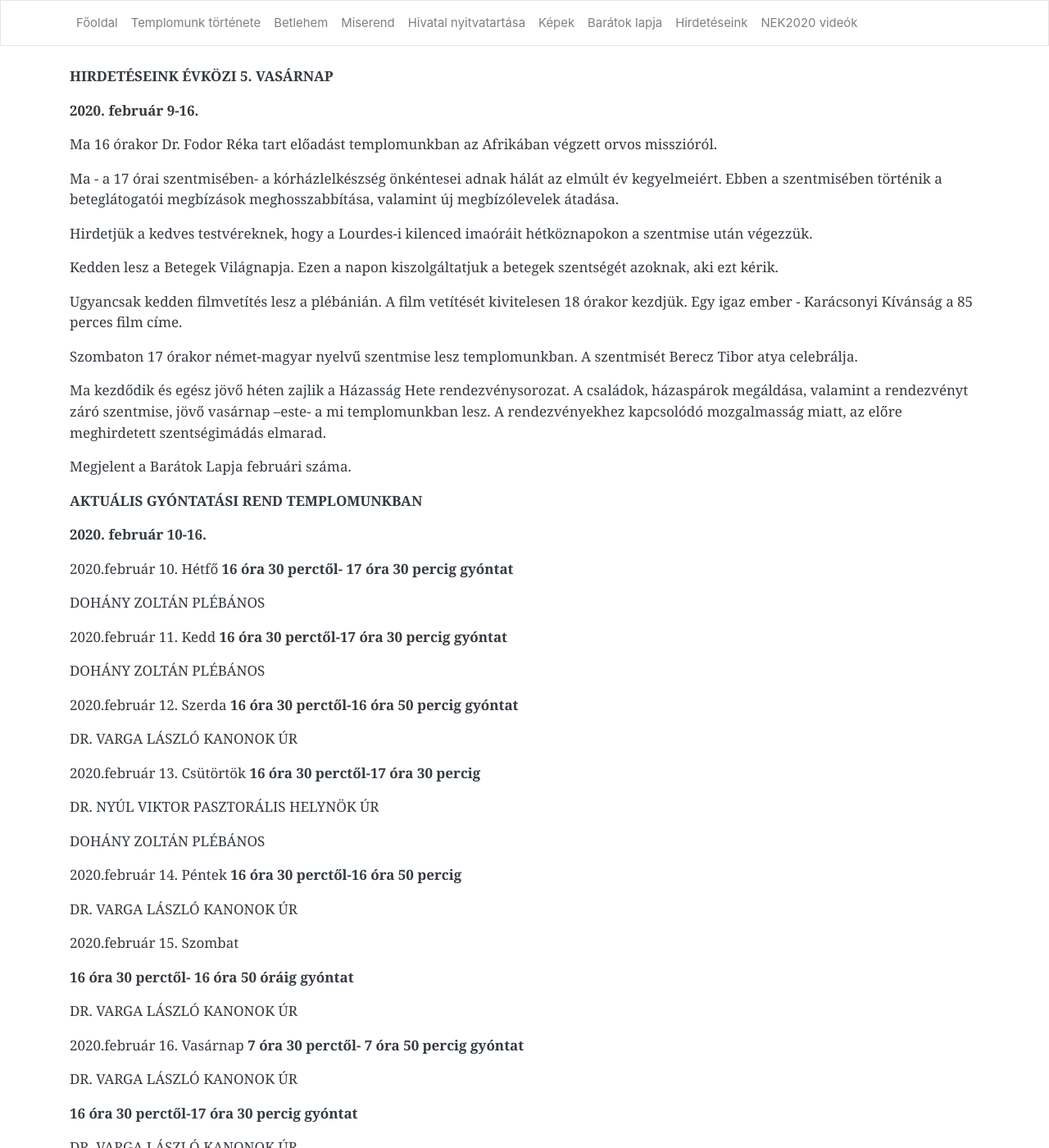
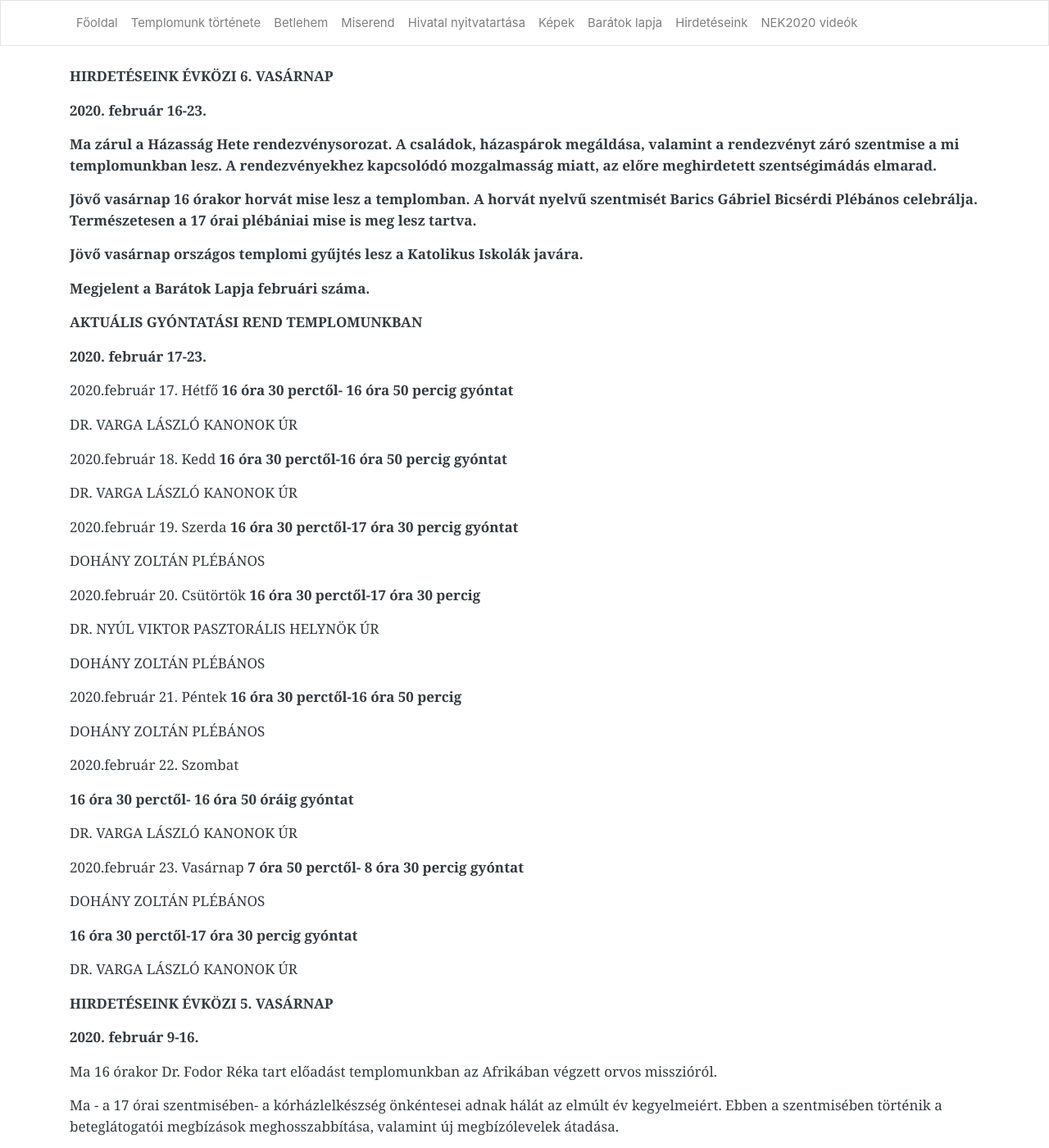
Before and after one commit to pecsi-ferences/pecsi-ferences.github.io, a Jekyll site: the page built from hirdeteseink.md, in a window 1280 px wide and 1400 px high. Shown: the whole window at 82% size. Built offline with Jekyll 4.4.1, drawn with Linux system fonts in a browser that asks for light colours; nearby versions of some CDN libraries.

Commit message:
Update from Forestry.io Zoltán Dohány updated hirdeteseink.md

```diff
--- a/hirdeteseink.md
+++ b/hirdeteseink.md
@@ -3,6 +3,58 @@ layout: default
 title: Hirdetéseink
 
 ---
+**HIRDETÉSEINK ÉVKÖZI 6. VASÁRNAP**
+
+**2020. február 16-23.**
+
+**Ma zárul a Házasság Hete rendezvénysorozat. A családok, házaspárok megáldása, valamint a rendezvényt záró szentmise a mi templomunkban lesz. A rendezvényekhez kapcsolódó mozgalmasság miatt, az előre meghirdetett szentségimádás elmarad.**
+
+**Jövő vasárnap 16 órakor horvát mise lesz a templomban. A horvát nyelvű szentmisét Barics Gábriel Bicsérdi Plébános celebrálja. Természetesen a 17 órai plébániai mise is meg lesz tartva.**
+
+**Jövő vasárnap országos templomi gyűjtés lesz a Katolikus Iskolák javára.**
+
+**Megjelent a Barátok Lapja februári száma.**
+
+**AKTUÁLIS GYÓNTATÁSI REND TEMPLOMUNKBAN**
+
+**2020. február 17-23.**
+
+2020\.február 17. Hétfő **16 óra 30 perctől- 16 óra 50 percig gyóntat**
+
+DR. VARGA LÁSZLÓ KANONOK ÚR
+
+2020\.február 18. Kedd **16 óra 30 perctől-16 óra 50 percig gyóntat**
+
+DR. VARGA LÁSZLÓ KANONOK ÚR
+
+2020\.február 19. Szerda **16 óra 30 perctől-17 óra 30 percig gyóntat**
+
+DOHÁNY ZOLTÁN PLÉBÁNOS
+
+2020\.február 20. Csütörtök **16 óra 30 perctől-17 óra 30 percig**
+
+DR. NYÚL VIKTOR PASZTORÁLIS HELYNÖK ÚR
+
+DOHÁNY ZOLTÁN PLÉBÁNOS
+
+2020\.február 21. Péntek **16 óra 30 perctől-16 óra 50 percig**
+
+DOHÁNY ZOLTÁN PLÉBÁNOS
+
+2020\.február 22. Szombat
+
+**16 óra 30 perctől- 16 óra 50 óráig gyóntat**
+
+DR. VARGA LÁSZLÓ KANONOK ÚR
+
+2020\.február 23. Vasárnap **7 óra 50 perctől- 8 óra 30 percig gyóntat**
+
+DOHÁNY ZOLTÁN PLÉBÁNOS
+
+**16 óra 30 perctől-17 óra 30 percig gyóntat**
+
+DR. VARGA LÁSZLÓ KANONOK ÚR
+
 **HIRDETÉSEINK ÉVKÖZI 5. VASÁRNAP**
 
 **2020. február 9-16.**
```
